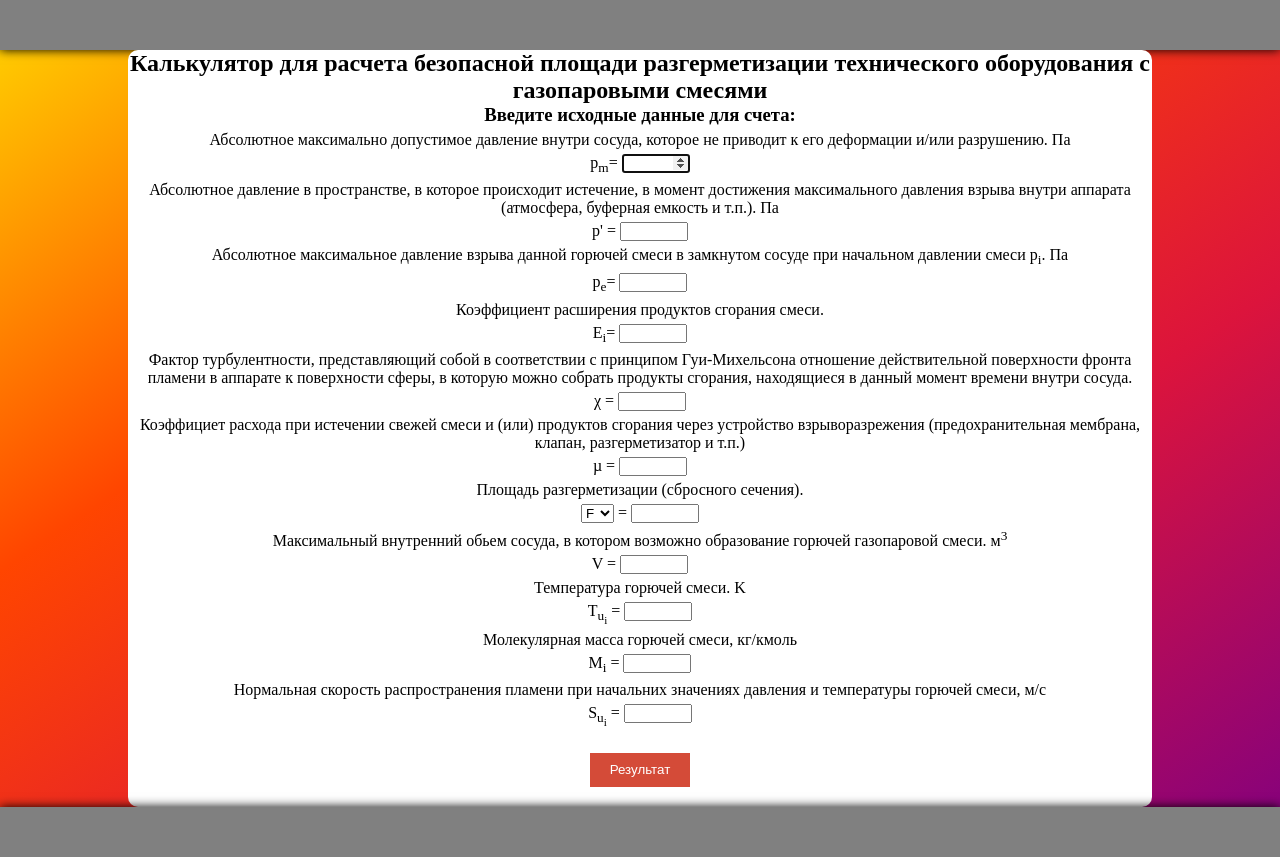
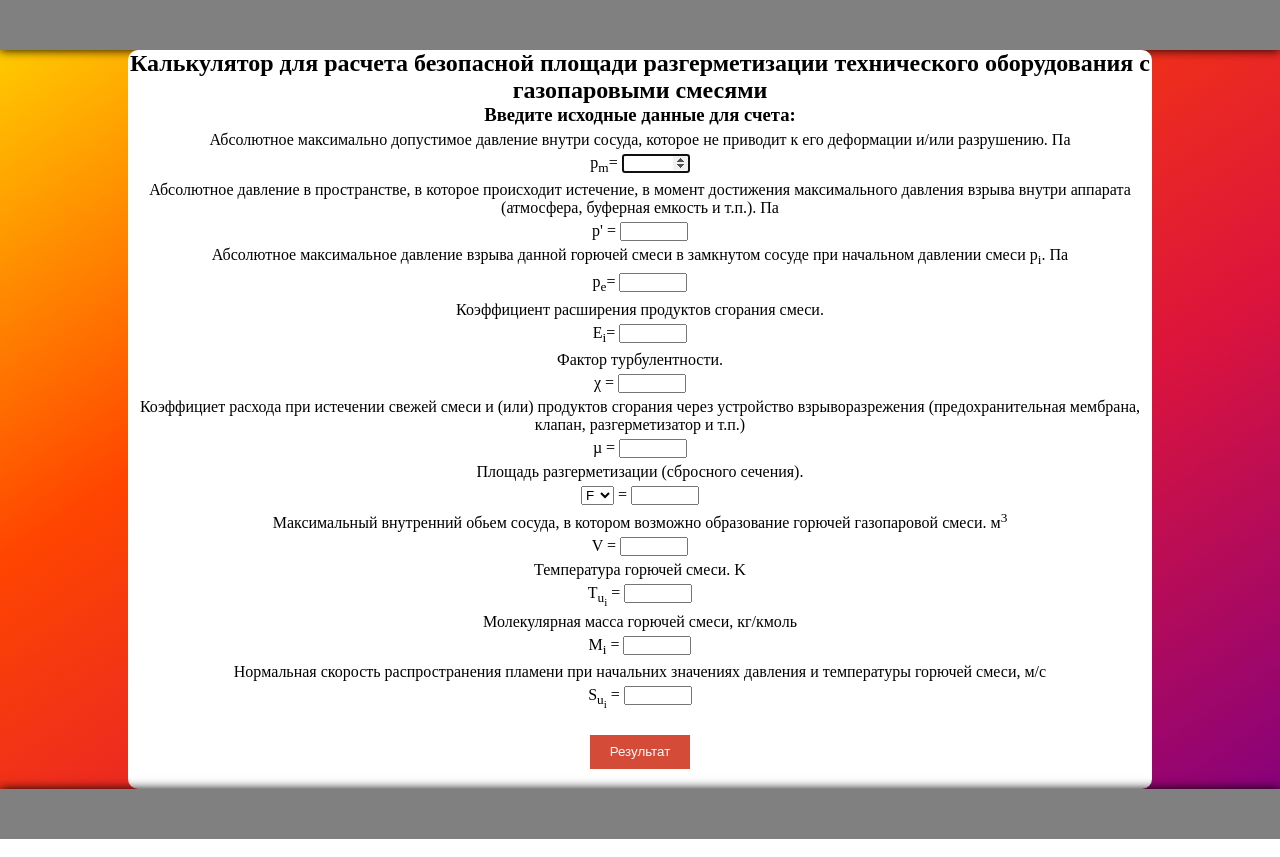
Before and after one commit to AlexRysh/AlexRysh.github.io, a plain HTML site: page calcForPractice/PracticeWork.html in a window 1280 px wide. Drawn offline with Linux system fonts and the light colour scheme.

Commit message:
description fixed

```diff
--- a/calcForPractice/PracticeWork.css
+++ b/calcForPractice/PracticeWork.css
@@ -37,10 +37,6 @@ legend {
     font-size: 150%;
     text-align: center;
     width: 100%;
-}
-
-.description {
-    text-align: center;
 }
 
 select:focus {
@@ -96,6 +92,11 @@ outline: none;
 .choise:after{
 	content: "=";
 }
+
+h3{
+    text-align: center;
+}
+
 p{
     margin-top: 5px;
     text-align: center;
--- a/calcForPractice/PracticeWork.html
+++ b/calcForPractice/PracticeWork.html
@@ -28,7 +28,7 @@
                     <p><label for="P_e">p<sub>e</sub>= </label><input type="number" min='1' max='5000' step="1" id="P_e" class="field" placeholder="" required></p>
                     <p class="description">Коэффициент расширения продуктов сгорания смеси.</p>
                     <p><label for="E_i">E<sub>i</sub>= </label><input type="number" min='1' max='5000' step="1" id="E_i" class="field" placeholder="" required></p>
-                    <p class="description">Фактор турбулентности, представляющий собой в соответствии с принципом Гуи-Михельсона отношение действительной поверхности фронта пламени в аппарате к поверхности сферы, в которую можно собрать продукты сгорания, находящиеся в данный момент времени внутри сосуда.</p>
+                    <p class="description">Фактор турбулентности.</p>
                     <p><label for="Ksi">χ = </label><input type="number" min='1' max='5000' step="1" id="Ksi" class="field" placeholder="" required></p>
                     <p class="description">Коэффициет расхода при истечении свежей смеси и (или) продуктов сгорания через устройство взрыворазрежения (предохранительная мембрана, клапан, разгерметизатор и т.п.)</p>
                     <p><label for="M">µ = </label><input type="number" min='1' max='5000' step="1" id="M" class="field" placeholder="" required></p>
```
